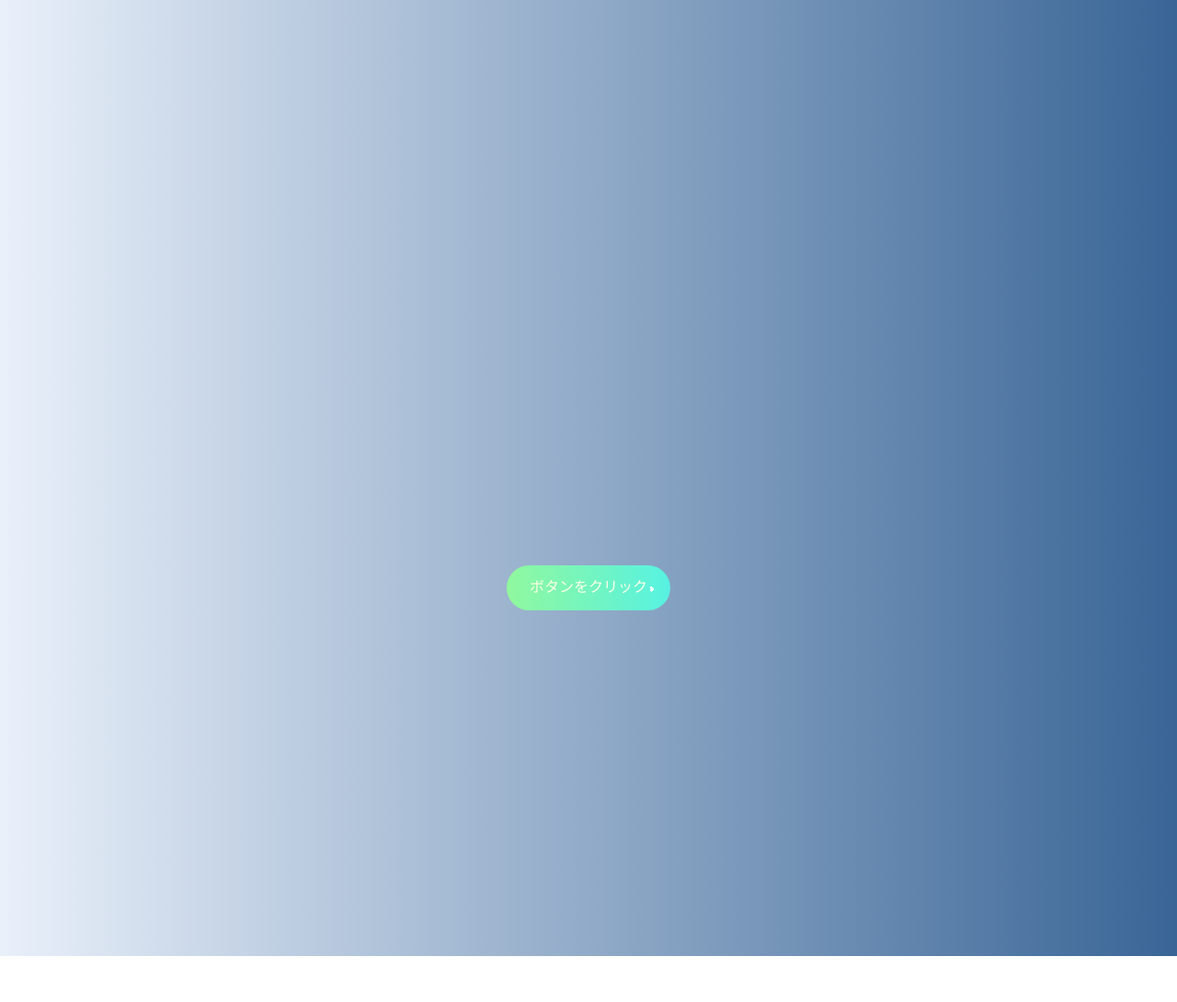
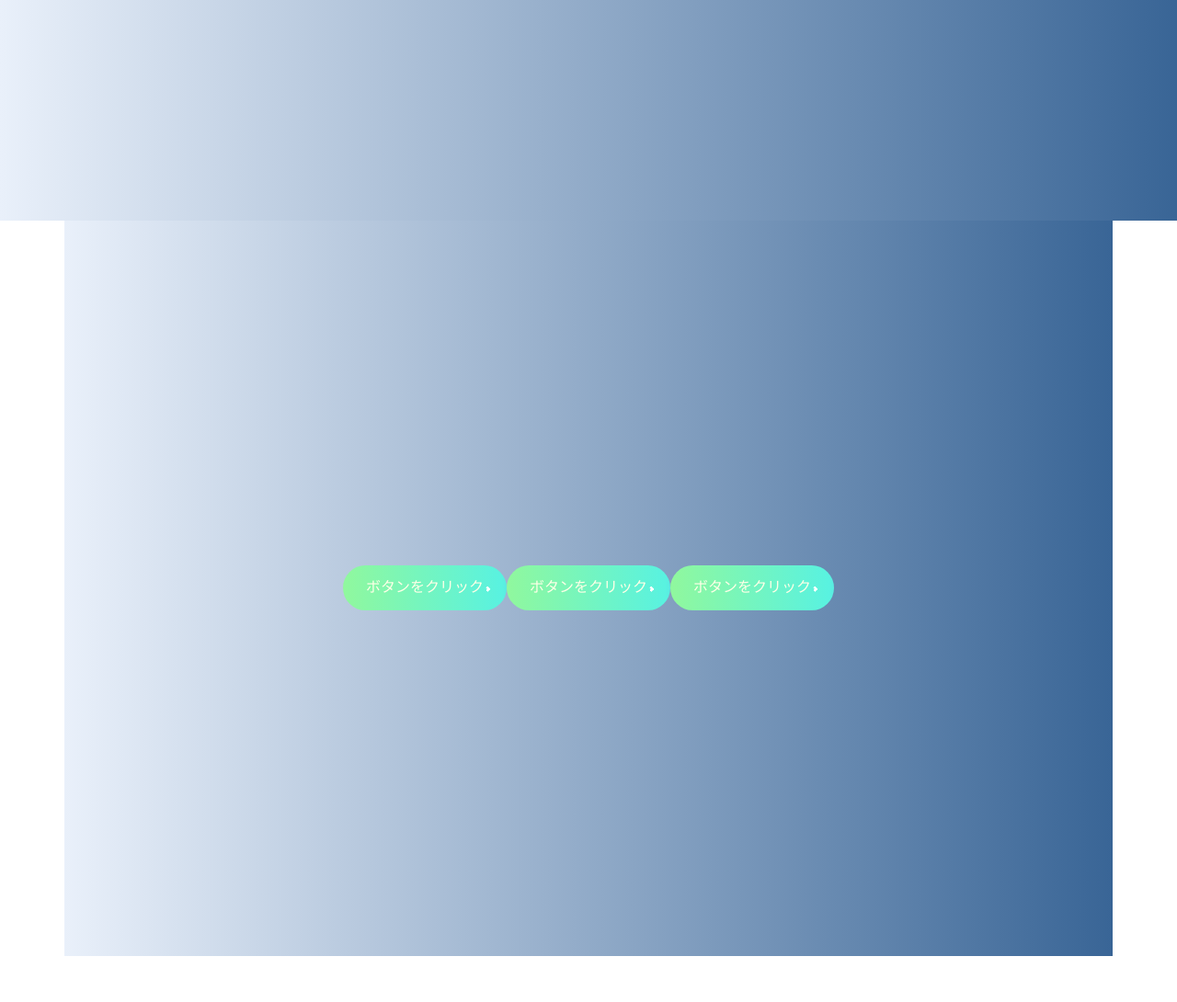
Before and after one commit to taishi29/my-website, a Django app: page /pages/ in a window 1280 px wide. Shown: the part 1480-2570 px from the top of the page at 92% size. Run offline with Django 5.2, Linux system fonts and the light colour scheme.

Commit message:
containaerクラスを追加しました。

```diff
--- a/mysite/pages/static/pages/css/style.css
+++ b/mysite/pages/static/pages/css/style.css
@@ -65,6 +65,9 @@ img {
 .content-section {
     max-width: 600px;
     margin: 0 auto;
+}
+.container {
+    display: flex;
 }
 
 /* タイトルのスタイル */
--- a/mysite/pages/templates/pages/index.html
+++ b/mysite/pages/templates/pages/index.html
@@ -55,10 +55,16 @@
                 </p>
         </section>
 
-        <section class="additional-content-2 original-gradient">
+        <section class="additional-content-2 original-gradient container">
             <div class="button">
                 <a href="#">ボタンをクリック</a>
-              </div>
+            </div>
+            <div class="button">
+                <a href="#">ボタンをクリック</a>
+            </div>
+            <div class="button">
+                <a href="#">ボタンをクリック</a>
+            </div>
         </section>
 
 
```
